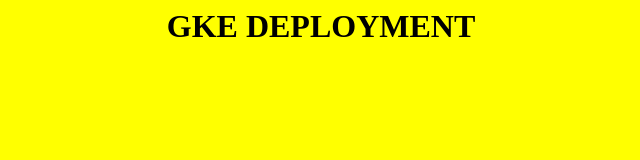
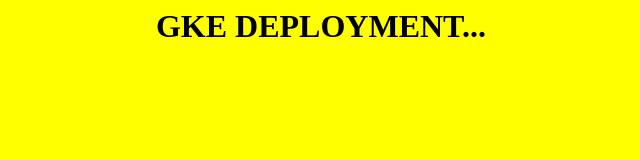
Before and after one commit to Devops5Apr2021/jenkinsdev, a plain HTML site: page index.html in a window 1280 px wide. Shown: the whole page, without its empty margins (319-959 px from the left). Drawn offline with Linux system fonts and the light colour scheme.

Commit message:
Update index.html

```diff
--- a/index.html
+++ b/index.html
@@ -1,3 +1,3 @@
 <body bgcolor="#FFFF00">
-<center><h1>GKE DEPLOYMENT</h1></center>
+<center><h1>GKE DEPLOYMENT...</h1></center>
 </body>
```
